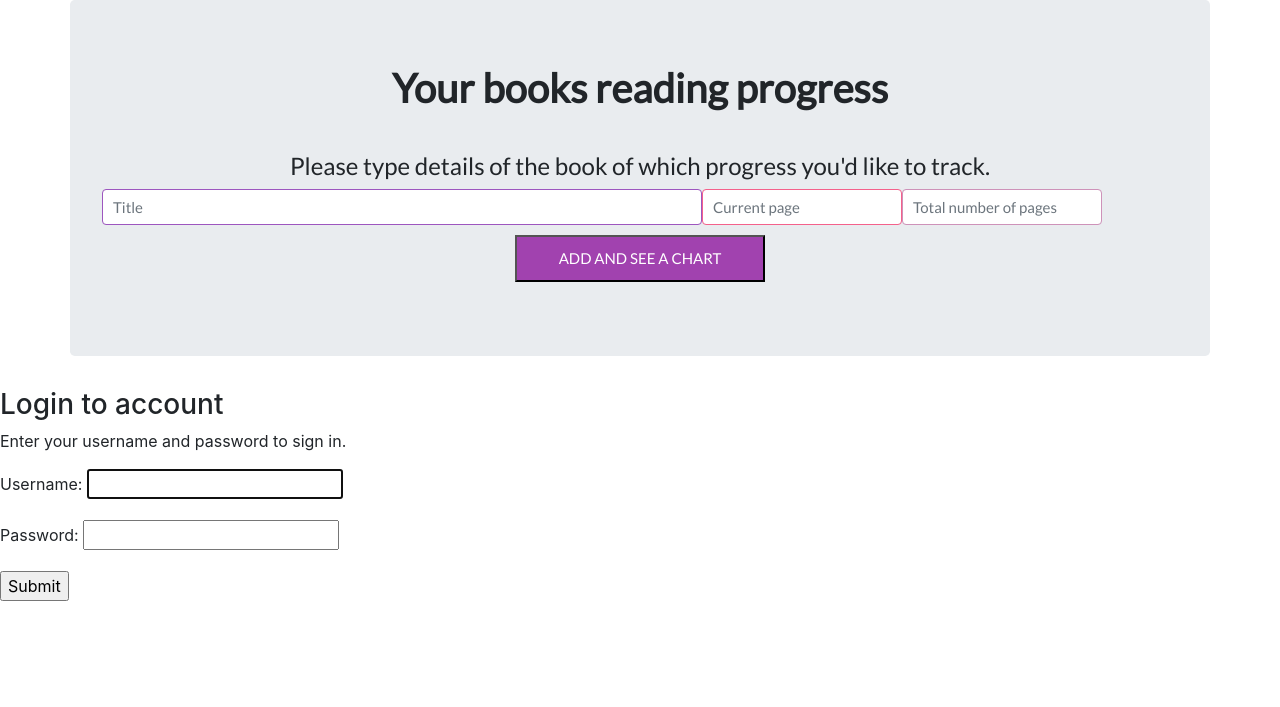
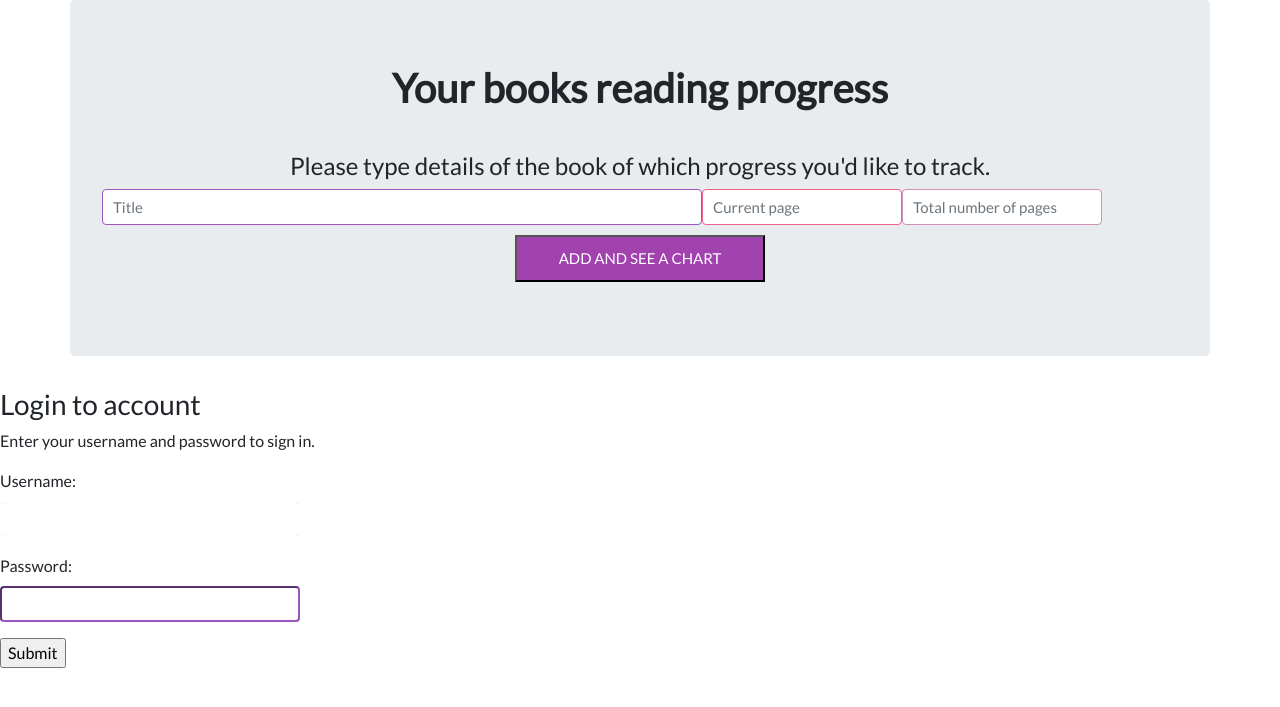
Before and after one commit to PaulinaKas/Reading-process-tracker-web-app, a Django app: page /login/ in a window 1280 px wide. Shown: the top 707 px of the page. Run offline with Django 3.2, Linux system fonts and the light colour scheme; some libraries are stand-ins or nearby versions.

Commit message:
Changes for login form

```diff
--- a/project/app/static/base.css
+++ b/project/app/static/base.css
@@ -2,6 +2,13 @@
     font-family: 'Lato';
 }
 
+p {
+    font-family: 'Lato';
+}
+
+h3 {
+    font-family: 'Lato';
+}
 
 h1 {
     margin-bottom:40px;
@@ -48,9 +55,10 @@ body {
     font-size:15px;
     text-transform:uppercase;
     cursor: pointer;
-    margin: 10px 4px;
+    margin: 10px 0px;
     width:250px;
 }
+
 
 table {
     font-family: 'Lato';
@@ -59,3 +67,37 @@ table {
 #chart {
     font-family: 'Lato';
 }
+
+#id_username  {
+    padding:10px 10px;
+    font-size:15px;
+    width:300px;
+    border-color: #9d56bf;
+    outline-color:#fff;
+    display: block;
+    height: calc(1.5em + .75rem + 2px);
+    font-weight: 400;
+    line-height: 1.5;
+    color: #495057;
+    background-color: #fff;
+    background-clip: padding-box;
+    border-radius: .25rem;
+    transition: border-color .15s ease-in-out,box-shadow .15s ease-in-out;
+}
+
+#id_password {
+    padding:10px 10px;
+    font-size:15px;
+    width:300px;
+    border-color: #9d56bf;
+    outline-color:#fff;
+    display: block;
+    height: calc(1.5em + .75rem + 2px);
+    font-weight: 400;
+    line-height: 1.5;
+    color: #495057;
+    background-color: #fff;
+    background-clip: padding-box;
+    border-radius: .25rem;
+    transition: border-color .15s ease-in-out,box-shadow .15s ease-in-out;
+}
```
